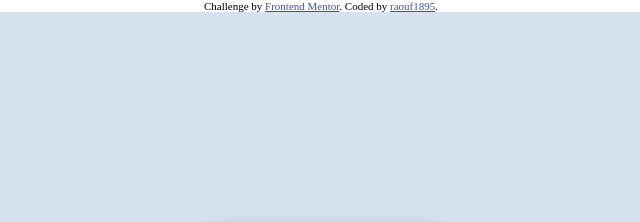
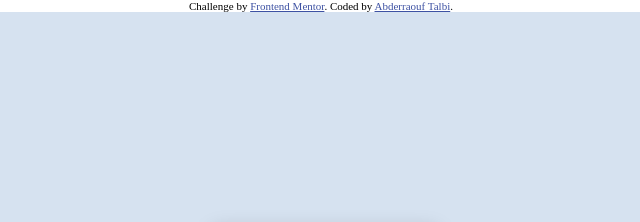
Before and after one commit to raouf1895/qr-code-component-main, a plain HTML site: page index.html in a window 1280 px wide. Shown: the top 222 px of the page, 319-959 px from the left. Drawn offline with Linux system fonts and the light colour scheme.

Commit message:
Update text

```diff
--- a/index.html
+++ b/index.html
@@ -27,7 +27,7 @@
   </div>
   <div class="attribution">
     Challenge by <a href="https://www.frontendmentor.io?ref=challenge" target="_blank">Frontend Mentor</a>.
-    Coded by <a href="#">raouf1895</a>.
+    Coded by <a href="#">Abderraouf Talbi</a>.
   </div>
 </body>
 </html>
```
